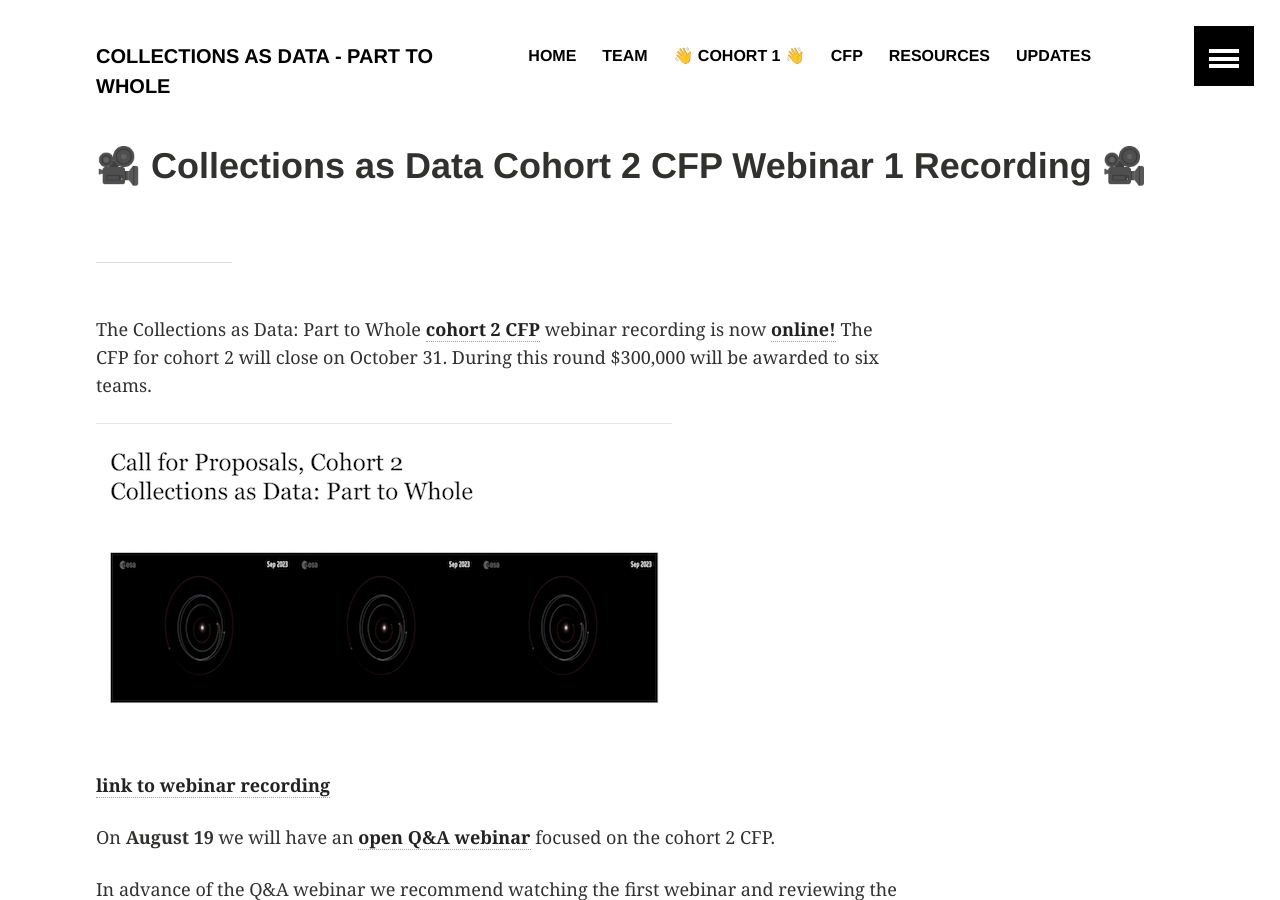
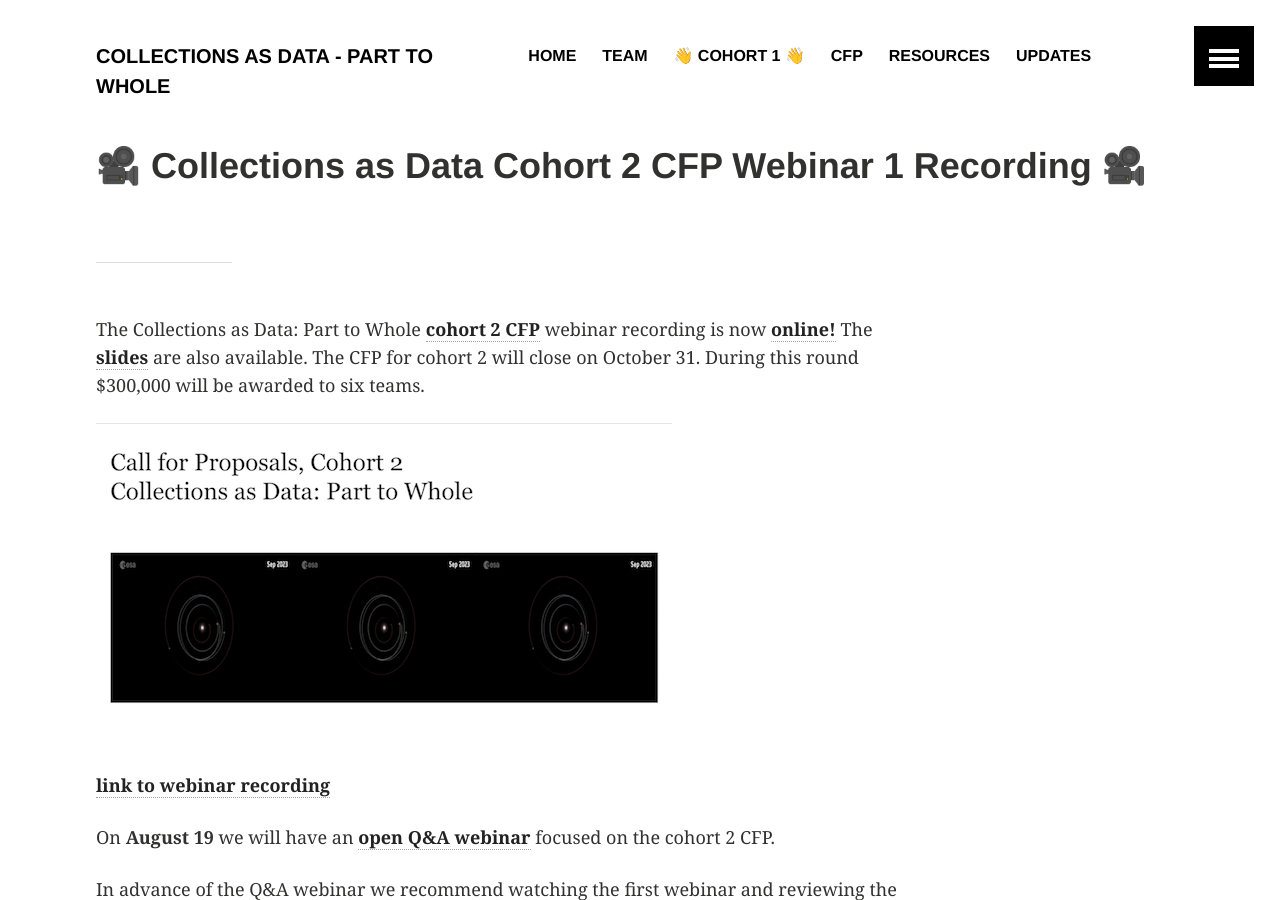
Before and after one commit to collectionsasdata/part2whole, a Jekyll site: the page built from _posts/2019-08-06-cfp2webinar1.markdown, in a window 1280 px wide and 900 px high. Built offline with Jekyll 4.4.1, drawn with Linux system fonts in a browser that asks for light colours.

Commit message:
Update 2019-08-06-cfp2webinar1.markdown

```diff
--- a/_posts/2019-08-06-cfp2webinar1.markdown
+++ b/_posts/2019-08-06-cfp2webinar1.markdown
@@ -6,7 +6,7 @@ teaser: "Collections as Data Cohort 2 CFP Webinars"
 ---
 ---
 
-The Collections as Data: Part to Whole [**cohort 2 CFP**](https://collectionsasdata.github.io/part2whole/cfp/) webinar recording is now [**online!**](https://www.youtube.com/watch?v=l0h31oIcSfE&feature=youtu.be) The CFP for cohort 2 will close on October 31. During this round $300,000 will be awarded to six teams.
+The Collections as Data: Part to Whole [**cohort 2 CFP**](https://collectionsasdata.github.io/part2whole/cfp/) webinar recording is now [**online!**](https://www.youtube.com/watch?v=l0h31oIcSfE&feature=youtu.be) The [**slides**](https://docs.google.com/presentation/d/1DZCoNMMBGlzP1FjL8iiSbEintZQZeL-SzEIWfI7nbIM/edit?usp=sharing) are also available. The CFP for cohort 2 will close on October 31. During this round $300,000 will be awarded to six teams.
 
 [![cohort 2 cfp, webinar 1](https://collectionsasdata.github.io/part2whole/cadcfp2_webinar.png)](https://youtu.be/l0h31oIcSfE?t=59)
 
```
